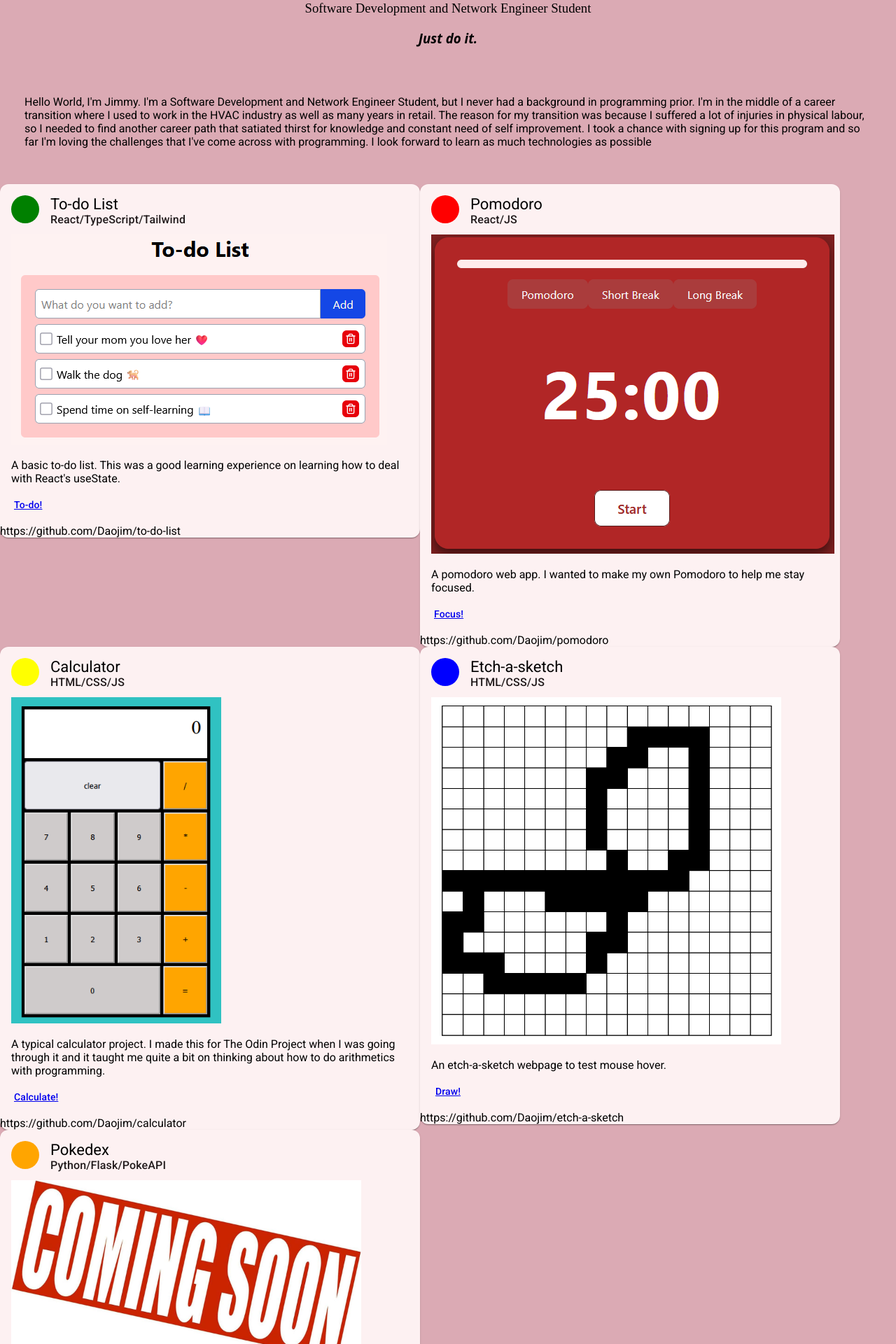
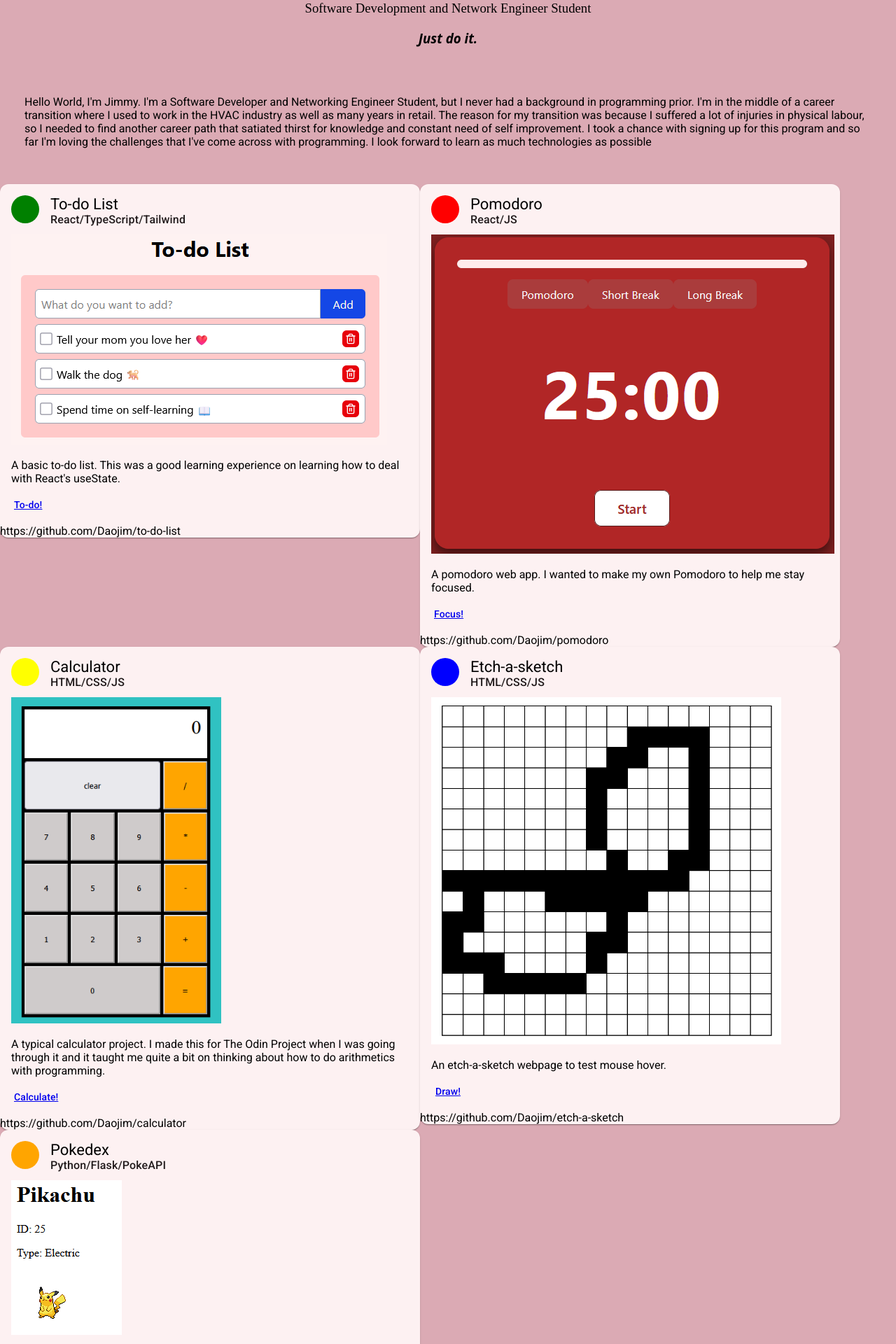
Before and after one commit to Daojim/portfolio-syst24444, an Angular app: page / in a window 1280 px wide. Shown: the part 80-2000 px from the top of the page at 70% size. Built offline with nearby package versions, Linux system fonts and the light colour scheme.

Commit message:
Add projects interface

```diff
--- a/src/app/about/about.component.html
+++ b/src/app/about/about.component.html
@@ -1,13 +1,3 @@
 <div class="aboutSection">
-  <p>
-    Hello World, I'm {{ personal.first }}. I'm a {{ personal.role }}, but I
-    never had a background in programming prior. I'm in the middle of a career
-    transition where I used to work in the HVAC industry as well as many years
-    in retail. The reason for my transition was because I suffered a lot of
-    injuries in physical labour, so I needed to find another career path that
-    satiated thirst for knowledge and constant need of self improvement. I took
-    a chance with signing up for this program and so far I'm loving the
-    challenges that I've come across with programming. I look forward to learn
-    as much technologies as possible
-  </p>
+  <p>{{ about }}</p>
 </div>
--- a/src/app/about/about.component.ts
+++ b/src/app/about/about.component.ts
@@ -9,4 +9,7 @@ import { Personal } from '../interfaces/project-interfaces';
 })
 export class AboutComponent {
   @Input() personal!: Personal;
+
+  about: string =
+    "Hello World, I'm Jimmy. I'm a Software Developer and Networking Engineer Student, but I never had a background in programming prior. I'm in the middle of a career transition where I used to work in the HVAC industry as well as many years in retail. The reason for my transition was because I suffered a lot of injuries in physical labour, so I needed to find another career path that satiated thirst for knowledge and constant need of self improvement. I took a chance with signing up for this program and so far I'm loving the challenges that I've come across with programming. I look forward to learn as much technologies as possible";
 }
--- a/src/app/projects/projects.component.html
+++ b/src/app/projects/projects.component.html
@@ -7,30 +7,29 @@
           [ngStyle]="{ backgroundColor: 'green' }"
           class=""
         ></div>
-        <mat-card-title>To-do List</mat-card-title>
-        <mat-card-subtitle>React/TypeScript/Tailwind</mat-card-subtitle>
+        <mat-card-title>{{ todolist.title }}</mat-card-title>
+        <mat-card-subtitle>{{ todolist.subtitle }}</mat-card-subtitle>
       </mat-card-header>
 
       <mat-card-content>
         <img
           mat-card-image
-          src="images/todolist.png"
+          src="{{ todolist.image }}"
           alt="To-do list screenshot"
           width=""
         />
         <p>
-          A basic to-do list. This was a good learning experience on learning
-          how to deal with React's useState.
+          {{ todolist.description }}
         </p>
       </mat-card-content>
 
       <mat-card-actions>
         <button mat-button>
-          <a href="https://to-do-list-weld-kappa.vercel.app/">To-do!</a>
+          <a href="{{ todolist.projectLink }}">{{ todolist.buttonLabel }}</a>
         </button>
       </mat-card-actions>
 
-      <mat-card-footer>https://github.com/Daojim/to-do-list</mat-card-footer>
+      <mat-card-footer>{{ todolist.projectGithub }}</mat-card-footer>
     </mat-card>
   </div>
   <div>
@@ -148,9 +147,9 @@
       <mat-card-content>
         <img
           mat-card-image
-          src="images/comingsoon.jpg"
-          alt="Coming soonscreenshot"
-          width="500"
+          src="images/pokedex.png"
+          alt="Pokedex soonscreenshot"
+          width=""
         />
         <p>
           A future Pokedex project. The goal of this project is to learn more
@@ -166,7 +165,7 @@
         </button>
       </mat-card-actions>
 
-      <mat-card-footer>https://github.com/Daojim/etch-a-sketch</mat-card-footer>
+      <mat-card-footer>https://github.com/Daojim/pokedex</mat-card-footer>
     </mat-card>
   </div>
 </div>
--- a/src/app/projects/projects.component.ts
+++ b/src/app/projects/projects.component.ts
@@ -2,6 +2,7 @@ import { Component } from '@angular/core';
 import { MaterialModule } from '../modules/material-ui.module';
 import { MatCardModule } from '@angular/material/card';
 import { CommonModule } from '@angular/common';
+import { Projects } from '../interfaces/project-interfaces';
 
 @Component({
   selector: 'app-projects',
@@ -9,4 +10,35 @@ import { CommonModule } from '@angular/common';
   templateUrl: './projects.component.html',
   styleUrl: './projects.component.css',
 })
-export class ProjectsComponent {}
+export class ProjectsComponent {
+  // projectName: Projects = {
+  //       title: '',
+  //       subtitle: '',
+  //       image: '',
+  //       description: '',
+  //       projectLink: '',
+  //       buttonLabel: '',
+  //       projectGithub: '',
+  //     }
+
+  todolist: Projects = {
+    title: 'To-do List',
+    subtitle: 'React/TypeScript/Tailwind',
+    image: 'images/todolist.png',
+    description:
+      "A basic to-do list. This was a good learning experience on learning how to deal with React's useState.",
+    projectLink: 'https://to-do-list-weld-kappa.vercel.app/',
+    buttonLabel: 'To-do!',
+    projectGithub: 'https://github.com/Daojim/to-do-list',
+  };
+
+  pomodoro: Projects = {
+    title: '',
+    subtitle: '',
+    image: '',
+    description: '',
+    projectLink: '',
+    buttonLabel: '',
+    projectGithub: '',
+  };
+}
```
Also changed, not shown: src/app/interfaces/project-interfaces.ts (+10 -0 lines), public/images/comingsoon.jpg (deleted), public/images/pokedex.png (added).
